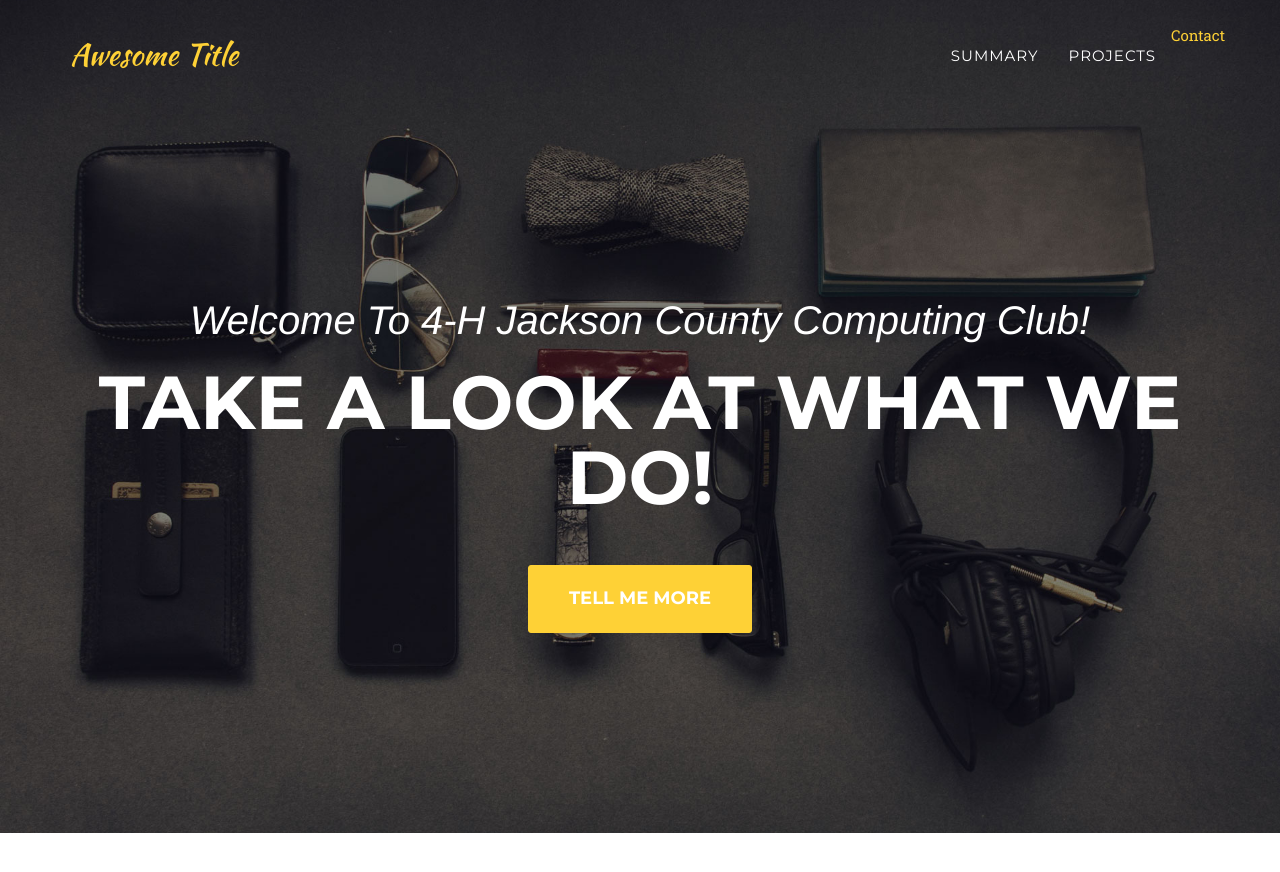
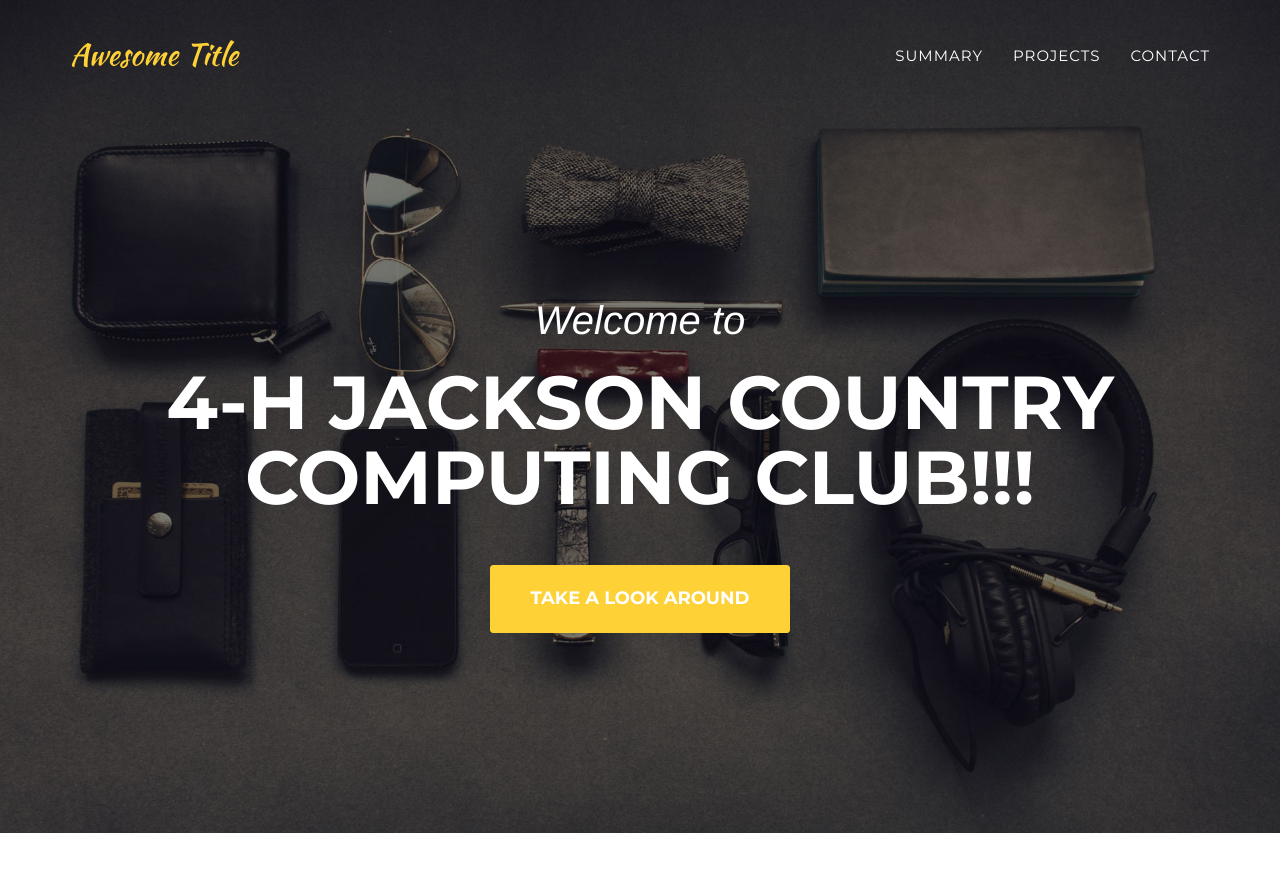
Before and after one commit to 4Hjccc/4Hjccc.github.io, a Jekyll site: the page built from index.html, in a window 1280 px wide and 900 px high. Shown: the top 872 px of the window. Built offline with Jekyll 4.4.1, drawn with Linux system fonts in a browser that asks for light colours; some web fonts are replaced.

Commit message:
fixed error

```diff
--- a/_includes/header.html
+++ b/_includes/header.html
@@ -29,8 +29,8 @@
                     </li>
                     <li>
                         <a class="page-scroll" href="#team">Team</a>
-                    </li>
-                    <li>-->
+                    </li>-->
+                    <li>
                         <a class="page-scroll" href="#contact">Contact</a>
                     </li>
                 </ul>
@@ -44,9 +44,9 @@
     <header>
         <div class="container">
             <div class="intro-text">
-                <div class="intro-lead-in">Welcome To 4-H Jackson County Computing Club!</div>
-                <div class="intro-heading">Take a look at what we do!</div>
-                <a href="#services" class="page-scroll btn btn-xl">Tell Me More</a>
+                <div class="intro-lead-in">Welcome to</div>
+                <div class="intro-heading">4-H Jackson Country Computing Club!!!</div>
+                <a href="#services" class="page-scroll btn btn-xl">Take a look around</a>
             </div>
         </div>
     </header>
```
